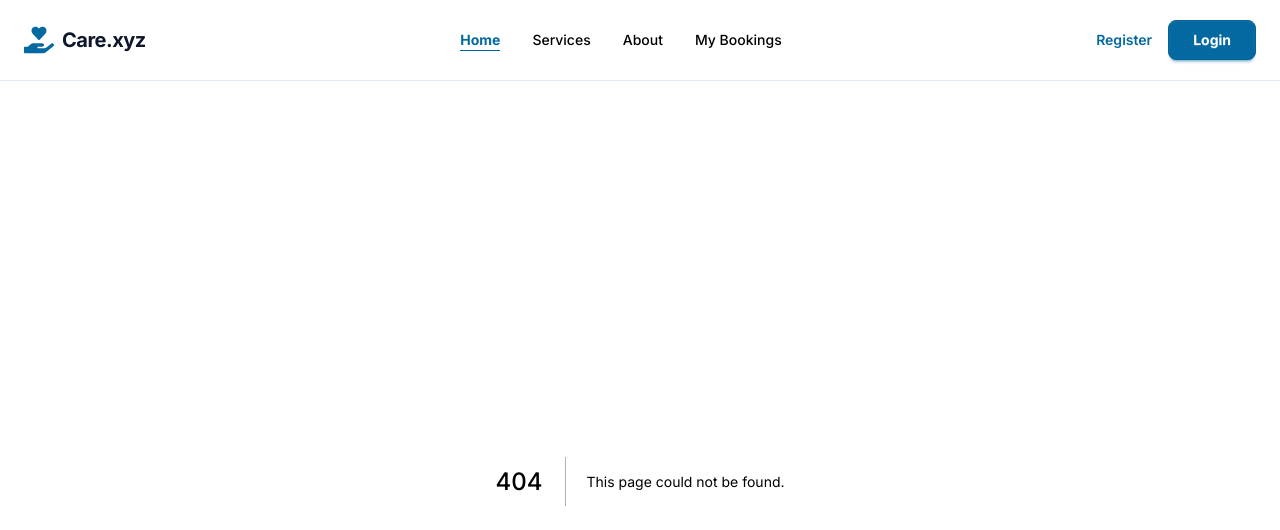
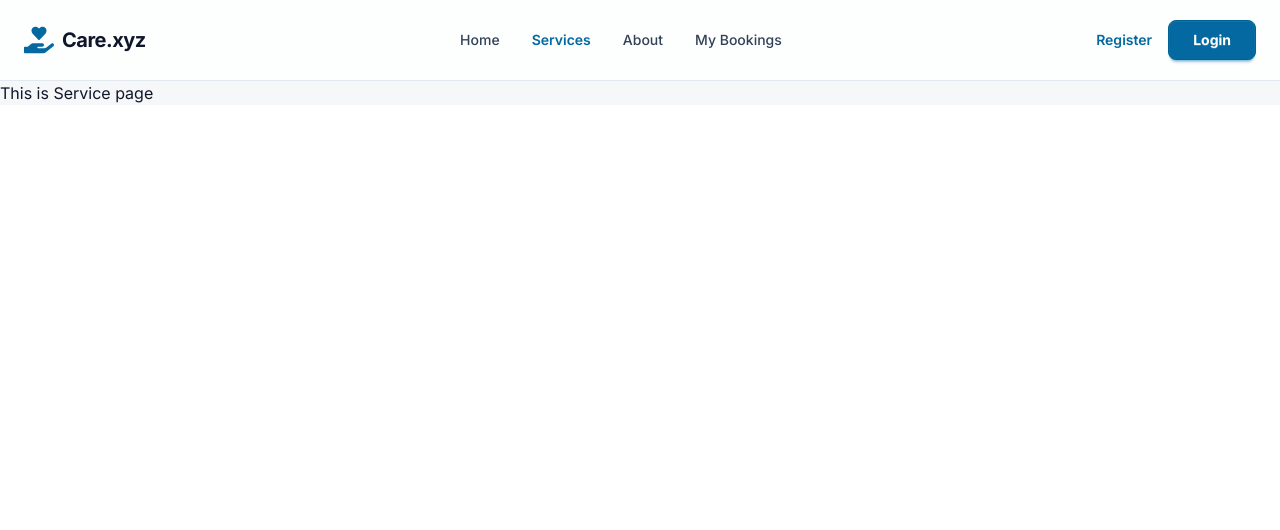
Before and after one commit to Jim2811/care-xyz-a12, a Next.js app: page /services in a window 1280 px wide. Before the commit this address had no page. Shown: the top 530 px of the page. Built offline with nearby package versions, Linux system fonts and the light colour scheme.

Commit message:
dynamic navlink active feature

```diff
--- /dev/null
+++ b/src/app/Components/Navbar/NavLink.jsx
@@ -0,0 +1,22 @@
+"use client";
+
+import Link from "next/link";
+import { usePathname } from "next/navigation";
+
+export default function NavLink({ href, children }) {
+  const pathname = usePathname();
+
+  const isActive = pathname === href;
+  return (
+    <Link
+      href={href}
+      className={`text-sm font-medium transition-colors ${
+        isActive
+          ? "text-primary font-semibold"
+          : "text-slate-700 hover:text-primary"
+      }`}
+    >
+      {children}
+    </Link>
+  );
+}
--- a/src/app/Components/Navbar.jsx
+++ b/src/app/Components/Navbar/Navbar.jsx
@@ -1,4 +1,7 @@
+// import NavLink from "next/NavLink";
 import { FaHandHoldingHeart, FaBars } from "react-icons/fa";
+import NavLink from "./NavLink";
+import Link from "next/link";
 
 export default function Navbar() {
   return (
@@ -15,27 +18,27 @@ export default function Navbar() {
           </div>
 
           <nav className="hidden items-center gap-8 md:flex">
-            <a className="text-sm font-medium hover:text-primary transition-colors active" href="#">
+            <NavLink className="text-sm font-medium hover:text-primary transition-colors active" href="/">
               Home
-            </a>
-            <a className="text-sm font-medium hover:text-primary transition-colors" href="#">
+            </NavLink>
+            <NavLink className="text-sm font-medium hover:text-primary transition-colors" href="/services">
               Services
-            </a>
-            <a className="text-sm font-medium hover:text-primary transition-colors" href="#">
+            </NavLink>
+            <NavLink className="text-sm font-medium hover:text-primary transition-colors" href="/about">
               About
-            </a>
-            <a className="text-sm font-medium hover:text-primary transition-colors" href="#">
+            </NavLink>
+            <NavLink className="text-sm font-medium hover:text-primary transition-colors" href="/my-bookings">
               My Bookings
-            </a>
+            </NavLink>
           </nav>
 
           <div className="hidden items-center gap-4 sm:flex">
-            <button className="text-sm font-semibold text-primary hover:text-primary/80">
+            <Link className="text-sm font-semibold text-primary hover:text-primary/80" href={"/register"}>
               Register
-            </button>
-            <button className="btn btn-primary rounded-lg px-6 text-sm font-bold text-white">
+            </Link>
+            <Link className="btn btn-primary rounded-lg px-6 text-sm font-bold text-white" href={"/login"}>
               Login
-            </button>
+            </Link>
           </div>
 
           <div className="dropdown dropdown-end md:hidden">
@@ -46,12 +49,12 @@ export default function Navbar() {
               tabIndex={0}
               className="menu dropdown-content z-[1] mt-3 w-56 rounded-box border border-slate-200 bg-base-100 p-2 shadow"
             >
-              <li><a href="#">Home</a></li>
-              <li><a href="#">Services</a></li>
-              <li><a href="#">About</a></li>
-              <li><a href="#">My Bookings</a></li>
-              <li><a href="#">Register</a></li>
-              <li><a href="#">Login</a></li>
+              <li><NavLink href="/">Home</NavLink></li>
+              <li><NavLink href="/services">Services</NavLink></li>
+              <li><NavLink href="/about">About</NavLink></li>
+              <li><NavLink href="/my-bookings">My Bookings</NavLink></li>
+              <li><NavLink href="/register">Register</NavLink></li>
+              <li><NavLink href="/login">Login</NavLink></li>
             </ul>
           </div>
         </div>
--- /dev/null
+++ b/src/app/Components/home/TestimonialSection.jsx
@@ -0,0 +1,69 @@
+import Image from "next/image";
+import { FaQuoteLeft } from "react-icons/fa";
+
+const testimonials = [
+  {
+    text: `"Finding a caregiver for my elderly father was stressful until I found Care.xyz. The process was seamless and the caregiver is wonderful."`,
+    name: "Sarah Jenkins",
+    location: "San Francisco, CA",
+    image:
+      "https://lh3.googleusercontent.com/aida-public/AB6AXuADhZcYFjAC4whBYAX2OIxyyc4LiMyi-kRDR4ZCnWIxg7cmmT7cnrX3hiLHfqouEeOhDwB1agKW4qnwK5lBKmlZdhp404UsNs_Rme3d76lqAYpd3Rj-4keZQLqW8j2pW9sgfqPXF6E_sWmkggxEPEIUR4o4jtRr0lEQnMRJ2hyIO0N9Y-EO7jFBKnc2yBzj4nQa_A1UrKts-LbLIuGzrRfsTFf8X0NEHWSHaUHOXqcMMvhVjD3pC3rlUoH70Sdra882G3MSb94BAWdA",
+    extraClass: "",
+  },
+  {
+    text: `"The babysitters on this platform are top-notch. My kids love their 'playtime buddy' and I finally have peace of mind during date nights."`,
+    name: "David Miller",
+    location: "Austin, TX",
+    image:
+      "https://lh3.googleusercontent.com/aida-public/AB6AXuCH23rnvrbTpkTwL9y3VC0oJoy6pymY1qWCyB3VdJECJgnwa8MNgERXyS44poRpAPphl8iXrzeUj7n8mBhS0BOHQXy6XwbrO7XQPthTWmzD7Pn9mLXwULY5H2qbcTOA0g2j55TH4qqdBt7NHEV-ECoawiLMzTu40UNnPOHbBb6DjgD3axYBVt65nxHrYA-o71Q5NQmtD_htnYkzjt5VuOQw1i5Xfrxvn0xVVroeCllAyGKpvk3Z0JhnIOm97isNQz-FCgVej9PQpwws",
+    extraClass: "",
+  },
+  {
+    text: `"When I was recovering from surgery, the specialized care I received was incredible. Highly recommend this service to anyone in need."`,
+    name: "Elena Rodriguez",
+    location: "Miami, FL",
+    image:
+      "https://lh3.googleusercontent.com/aida-public/AB6AXuCFG-NhmzEqoXkbkQmTbOWeeSTsv0px35GQS9BiMNgwON8Q4DFqqjPOR3jvuiWTUdjR3mYVzLXHNbjsx3oCOpEOw7Fp01-zWkbW0kG967W8jUA2TA-8DZo84v6S8L_am5w_6o8lKIkuwL8RIMYgnSrYAYG9H-iAYvKJJeb35K8kBAGxo9HUD-bsvDw2YH3clTBQpogYrohSqcIHGTqv24N2B1B1sN64XWR2D7HnGyTEy_FZS-y5N4EVclc7fz4h-KkfJ03VR9o4ahdE",
+    extraClass: "md:col-span-2 lg:col-span-1",
+  },
+];
+
+export default function TestimonialsSection() {
+  return (
+    <section className="bg-slate-50 py-24">
+      <div className="section-container">
+        <h2 className="mb-16 text-center text-3xl font-bold text-slate-900">
+          Trusted by Families
+        </h2>
+
+        <div className="grid gap-8 md:grid-cols-2 lg:grid-cols-3">
+          {testimonials.map((item) => (
+            <div
+              key={item.name}
+              className={`relative rounded-[1rem] bg-white p-8 italic shadow-sm ${item.extraClass}`}
+            >
+              <FaQuoteLeft className="pointer-events-none absolute left-4 top-4 text-6xl text-primary/20" />
+              <p className="relative z-10 mb-6 text-slate-600">{item.text}</p>
+
+              <div className="flex items-center gap-3">
+                <div className="h-10 w-10 overflow-hidden rounded-full bg-slate-200">
+                  <Image
+                    src={item.image}
+                    alt={item.name}
+                    width={40}
+                    height={40}
+                    className="h-full w-full object-cover"
+                  />
+                </div>
+                <div>
+                  <h4 className="font-bold text-slate-900">{item.name}</h4>
+                  <span className="text-xs text-slate-500">{item.location}</span>
+                </div>
+              </div>
+            </div>
+          ))}
+        </div>
+      </div>
+    </section>
+  );
+}
--- a/src/app/layout.jsx
+++ b/src/app/layout.jsx
@@ -1,4 +1,4 @@
-import Navbar from "./Components/Navbar";
+import Navbar from "./Components/Navbar/Navbar";
 import "./globals.css";
 import { Inter } from "next/font/google";
 
--- a/src/app/page.jsx
+++ b/src/app/page.jsx
@@ -3,6 +3,7 @@ import HeroSection from "./Components/home/HeroSection";
 import MissionSection from "./Components/home/MissionSection";
 import MetricsSection from "./Components/home/MetricsSection";
 import ServicesSection from "./Components/home/ServicesSection";
+import TestimonialsSection from "./Components/home/TestimonialSection";
 
 export default function Home() {
   return (
@@ -11,6 +12,7 @@ export default function Home() {
       <MissionSection></MissionSection>
       <MetricsSection></MetricsSection>
       <ServicesSection></ServicesSection>
+      <TestimonialsSection></TestimonialsSection>
     </div>
   );
 }
--- /dev/null
+++ b/src/app/services/page.jsx
@@ -0,0 +1,11 @@
+import React from 'react';
+
+const ServicePage = () => {
+    return (
+        <div>
+            This is Service page
+        </div>
+    );
+};
+
+export default ServicePage;
--- a/tailwind.config.js
+++ b/tailwind.config.js
@@ -0,0 +1,35 @@
+/** @type {import('tailwindcss').Config} */
+module.exports = {
+  content: [
+    "./app/**/*.{js,ts,jsx,tsx}",
+    "./pages/**/*.{js,ts,jsx,tsx}",
+    "./components/**/*.{js,ts,jsx,tsx}",
+  ],
+  theme: {
+    extend: {
+      colors: {
+        primary: "#0ea5e9",
+        secondary: "#22c55e",
+        accent: "#f97316",
+      },
+      container: {
+        center: true,
+        padding: "1rem",
+      },
+    },
+  },
+  plugins: [require("daisyui")],
+  daisyui: {
+    themes: [
+      {
+        mytheme: {
+          primary: "#0ea5e9",
+          secondary: "#22c55e",
+          accent: "#f97316",
+          neutral: "#1f2937",
+          "base-100": "#ffffff",
+        },
+      },
+    ],
+  },
+};
```
